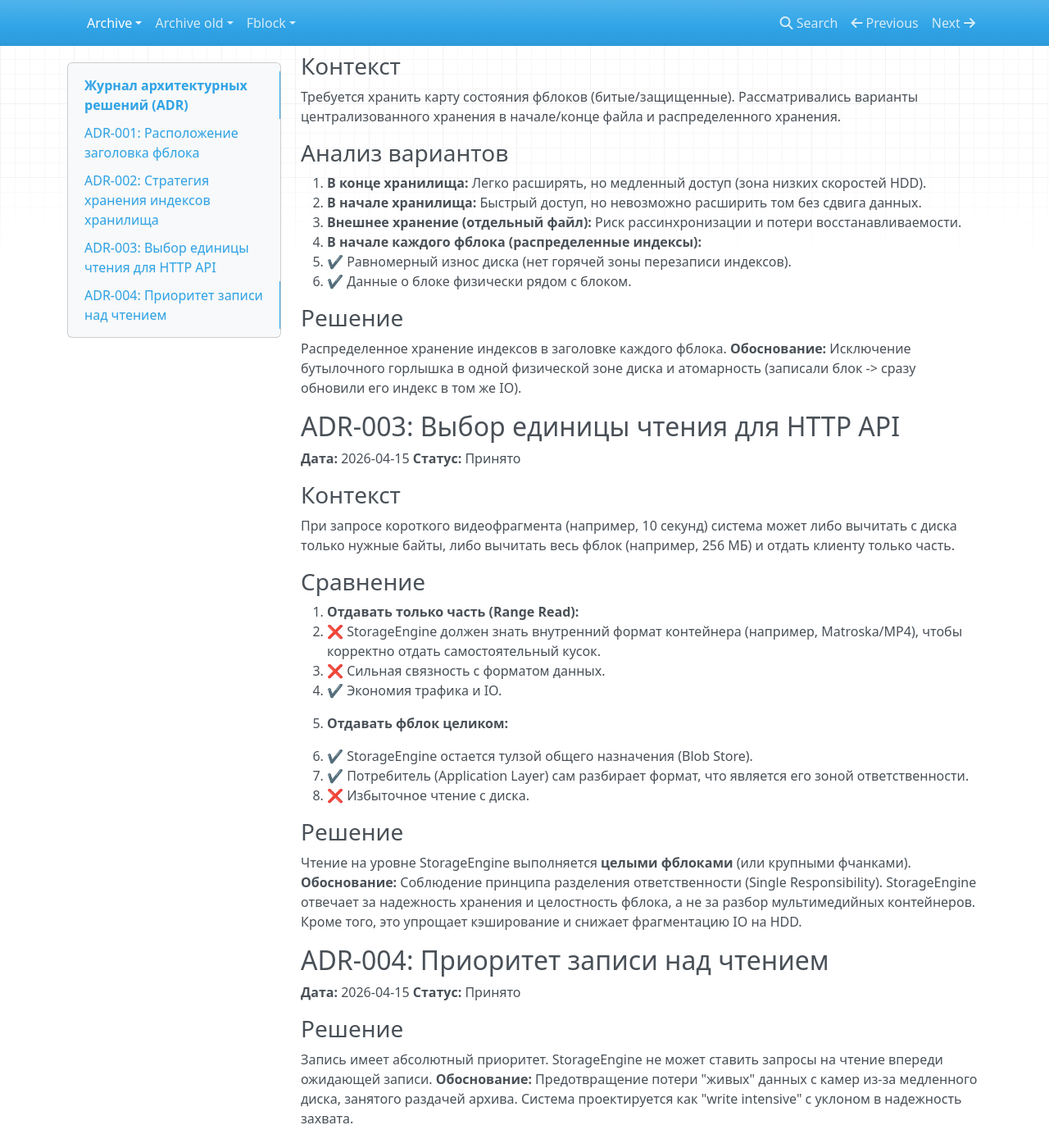
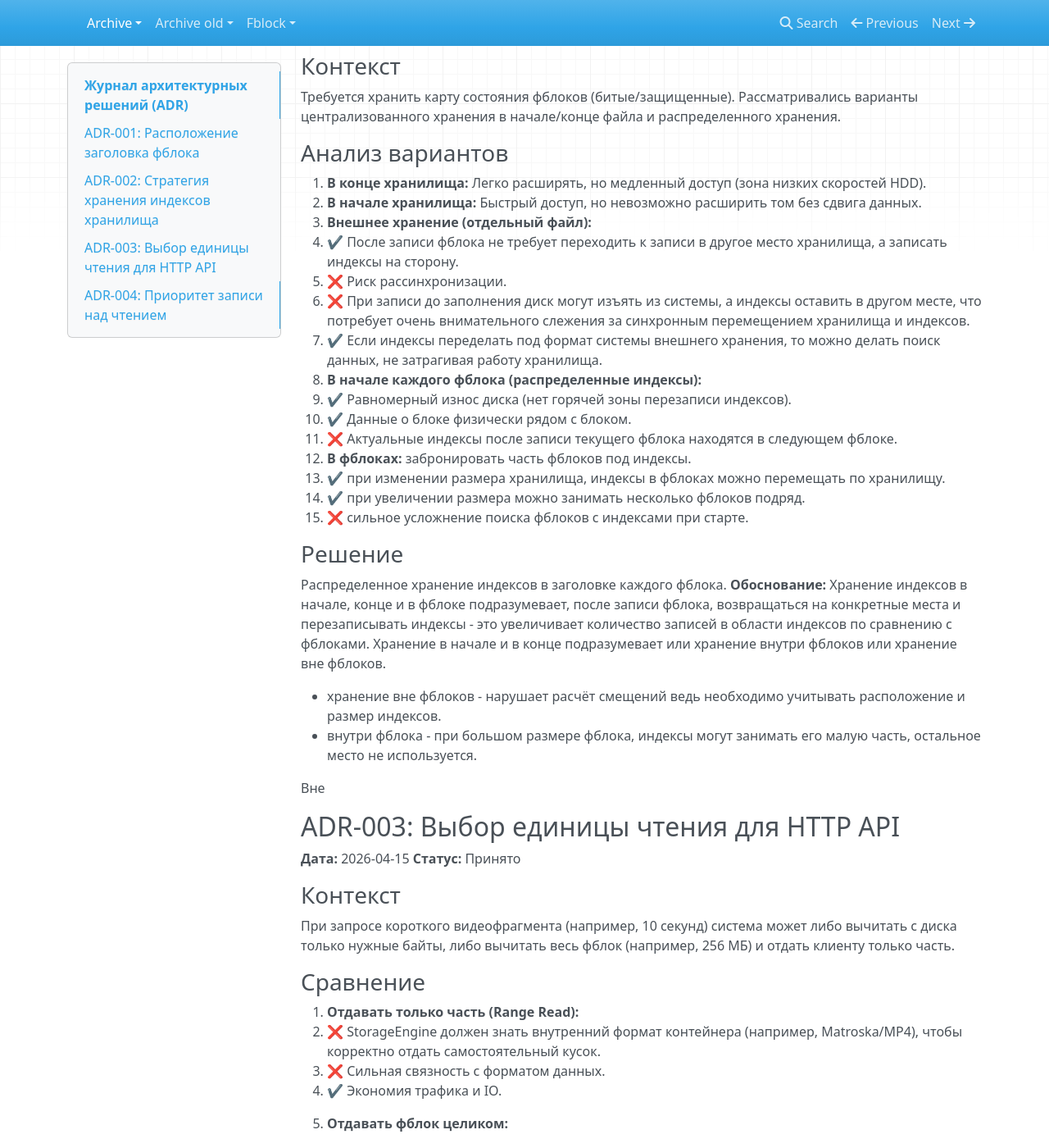
Before and after one commit to traycers/farc, an MkDocs documentation site: the page built from docs/docs/archive/01-architecture-decisions.md, in a window 1280 px wide and 1400 px high, scrolled down 808 px. Shown: the whole window at 82% size. Built offline with MkDocs 1.6.1, drawn with Linux system fonts in a browser that asks for light colours; nearby versions of some CDN libraries.

Commit message:
update write decisions

```diff
--- a/docs/docs/archive/01-architecture-decisions.md
+++ b/docs/docs/archive/01-architecture-decisions.md
@@ -33,15 +33,30 @@
 
 ### Анализ вариантов
 1. **В конце хранилища:** Легко расширять, но медленный доступ (зона низких скоростей HDD).
-2. **В начале хранилища:** Быстрый доступ, но невозможно расширить том без сдвига данных.
-3. **Внешнее хранение (отдельный файл):** Риск рассинхронизации и потери восстанавливаемости.
-4. **В начале каждого фблока (распределенные индексы):**
+1. **В начале хранилища:** Быстрый доступ, но невозможно расширить том без сдвига данных.
+1. **Внешнее хранение (отдельный файл):**
+   - ✔ После записи фблока не требует переходить к записи в другое место хранилища, а записать индексы на сторону.
+   - ❌ Риск рассинхронизации.
+   - ❌ При записи до заполнения диск могут изъять из системы, а индексы оставить в другом месте, что потребует очень внимательного слежения за синхронным перемещением хранилища и индексов.
+   - ✔ Если индексы переделать под формат системы внешнего хранения, то можно делать поиск данных, не затрагивая работу хранилища.
+1. **В начале каждого фблока (распределенные индексы):**
    - ✔ Равномерный износ диска (нет горячей зоны перезаписи индексов).
    - ✔ Данные о блоке физически рядом с блоком.
+   - ❌ Актуальные индексы после записи текущего фблока находятся в следующем фблоке.
+1. **В фблоках:** забронировать часть фблоков под индексы.
+   - ✔ при изменении размера хранилища, индексы в фблоках можно перемещать по хранилищу.
+   - ✔ при увеличении размера можно занимать несколько фблоков подряд.
+   - ❌ сильное усложнение поиска фблоков с индексами при старте.
 
 ### Решение
 Распределенное хранение индексов в заголовке каждого фблока.
-**Обоснование:** Исключение бутылочного горлышка в одной физической зоне диска и атомарность (записали блок -> сразу обновили его индекс в том же IO).
+**Обоснование:** Хранение индексов в начале, конце и в фблоке подразумевает, после записи фблока, возвращаться на конкретные места и перезаписывать индексы - это увеличивает количество записей в области индексов по сравнению с фблоками. Хранение в начале и в конце подразумевает или хранение внутри фблоков или хранение вне фблоков.
+
+- хранение вне фблоков - нарушает расчёт смещений ведь необходимо учитывать расположение и размер индексов.
+- внутри фблока - при большом размере фблока, индексы могут занимать его малую часть, остальное место не используется.
+
+Вне
+
 
 ## ADR-003: Выбор единицы чтения для HTTP API
 
```
